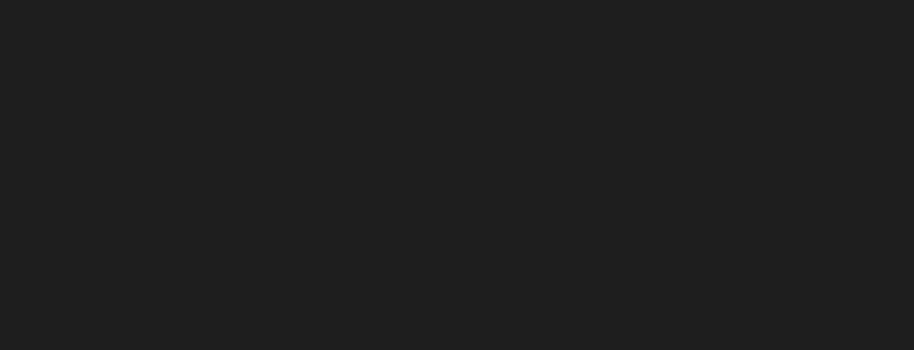
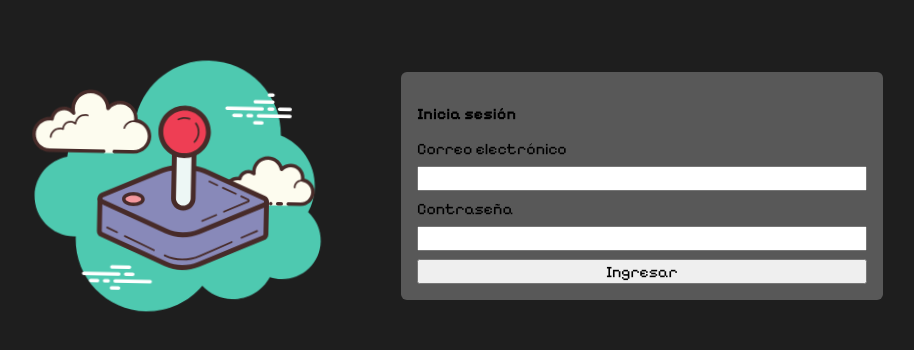
Before and after one commit to julianschmidt1/games-room, an Angular app: page /login in a window 1280 px wide. Before the commit this address led to /. Shown: the part 214-564 px from the top of the page, without its empty margins (198-1112 px from the left). Built offline with nearby package versions, Linux system fonts and the light colour scheme.

Commit message:
Added routes. Login first approach

```diff
--- a/src/app/app.component.html
+++ b/src/app/app.component.html
@@ -1 +1,3 @@
-<router-outlet />
+<body>
+    <router-outlet />
+</body>
--- a/src/app/app.component.ts
+++ b/src/app/app.component.ts
@@ -4,7 +4,8 @@ import { RouterOutlet } from '@angular/router';
 @Component({
   selector: 'app-root',
   standalone: true,
-  imports: [RouterOutlet],
+  imports: [
+    RouterOutlet],
   templateUrl: './app.component.html',
   styleUrl: './app.component.scss'
 })
--- /dev/null
+++ b/src/app/pages/about/about.component.html
@@ -0,0 +1 @@
+<p>about works!</p>
--- a/src/app/pages/login/login.component.html
+++ b/src/app/pages/login/login.component.html
@@ -1 +1,18 @@
-<p>login works!</p>
+<div class="login-container">
+
+
+    <img src="../../../assets/icon-full.svg" alt="">
+    <div class="login ">
+
+        <h3>Inicia sesión</h3>
+
+        <label for="userName">Correo electrónico</label>
+        <input type="text" name="userName" formGroup pInputText [(ngModel)]="userName" />
+
+        <label for="userName">Contraseña</label>
+        <input type="password" name="password" pInputText [(ngModel)]="password" />
+
+        <button>Ingresar</button>
+    </div>
+
+</div>
--- a/src/app/pages/login/login.component.scss
+++ b/src/app/pages/login/login.component.scss
@@ -0,0 +1,53 @@
+@import '../../styles/colors.scss';
+@import '../../styles/mixins.scss';
+@import '../../styles/sizes.scss';
+
+
+.login-container {
+    @include display-flex();
+    @include justify-content(center);
+    @include align-items(center);
+    overflow: hidden;
+    height: 100%;
+    width: 100%;
+
+    .login {
+        @include display-flex();
+        @include flex-direction(column);
+        @include justify-content(center);
+
+        min-width: 450px;
+        background-color: $light-background-1;
+        border-radius: calc($space-5 - 2px);
+        padding: $space-4;
+    }
+
+    p {
+        padding: calc($space-5 / 2) 0;
+    }
+
+    img {
+        height: 350px;
+        width: 350px;
+        margin-right: 50px;
+        animation: floatAnimation 3s ease-in-out infinite alternate;
+    }
+
+    input {
+        margin-bottom: $space-5;
+    }
+
+    label {
+        margin-bottom: $space-5;
+    }
+
+    @keyframes floatAnimation {
+        0% {
+            transform: translateX(0) rotate(0);
+        }
+
+        100% {
+            transform: translateX(10px) rotate(5deg);
+        }
+    }
+}
--- a/src/app/pages/login/login.component.ts
+++ b/src/app/pages/login/login.component.ts
@@ -1,12 +1,21 @@
+import { CommonModule } from '@angular/common';
 import { Component } from '@angular/core';
+import { FormsModule } from '@angular/forms';
+import { InputTextModule } from 'primeng/inputtext';
 
 @Component({
   selector: 'app-login',
   standalone: true,
-  imports: [],
+  imports: [
+    CommonModule,
+    FormsModule,
+
+  ],
   templateUrl: './login.component.html',
   styleUrl: './login.component.scss'
 })
 export class LoginComponent {
 
+  public userName: string = '';
+  public password: string = '';
 }
```
Also changed, not shown: src/app/app.routes.ts (+5 -2 lines), src/app/pages/about/about.component.ts (added, +12 -0 lines), src/app/pages/about/about.component.scss (added), src/assets/icon-full.svg (added).
